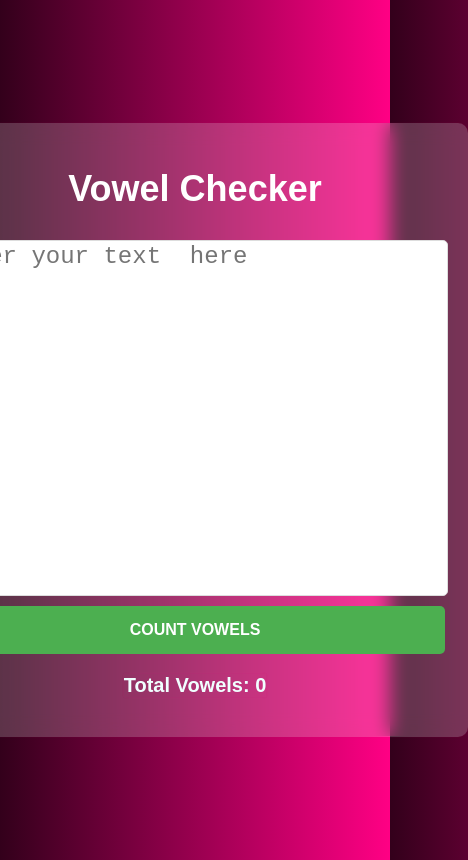
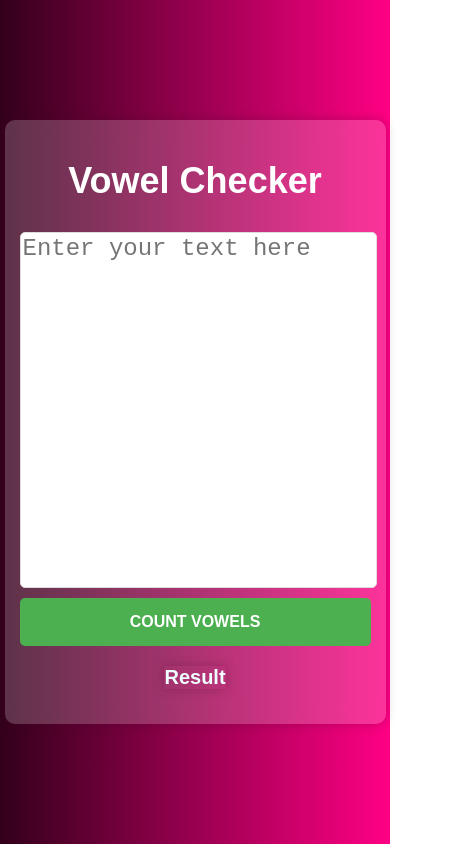
Before and after one commit to ilmaSiddiqui/Vowel-Checker-Application, a plain HTML site: page index.html in a window 390 px wide. Both pictures are taken after a click on the button "COUNT VOWELS". Shown: the whole page, 468 px wide, since content can reach past the window. Drawn offline with Linux system fonts and the light colour scheme.

Commit message:
added the comments and improvised the code

```diff
--- a/index.html
+++ b/index.html
@@ -7,10 +7,14 @@
     <link rel="stylesheet" href="style.css" />
   </head>
   <body>
+    <!-- Main container -->
     <div class="container">
       <h1>Vowel Checker</h1>
-      <textarea id="inputText" placeholder="Enter your text  here"></textarea>
-      <button  onclick="checkVowels()">Count Vowels</button>
+      <!-- Textarea for input -->
+      <textarea id="inputText" placeholder="Enter your text here"></textarea>
+      <!-- Button to count vowels -->
+      <button onclick="checkVowels()">Count Vowels</button>
+      <!-- Result will be displayed here -->
       <p id="result">Result</p>
     </div>
     <script src="script.js"></script>
--- a/script.js
+++ b/script.js
@@ -1,18 +1,32 @@
 function checkVowels() {
+    // Get text from the textarea
     let text = document.getElementById("inputText").value;
-    let vowelCount = 0
+
+    // Validate if text is entered
+    if (!text.trim()) {
+        alert("Please enter some text!");
+        return;
+    }
+
+    // Initialize vowel count
+    let vowelCount = 0;
+    // Convert text to lowercase for uniform checking
     text = text.toLowerCase();
-    for (let i = 0; i < text.length; i++) {
-        let char = text.charAt(i)
+
+    // Loop through each character in the text
+    for (let char of text) {
         if (isVowel(char)) {
             vowelCount++;
         }
     }
+
+    // Display the result
     const result = document.getElementById("result");
-    result.textContent = "Total Vowels: " + vowelCount
+    result.textContent = "Total Vowels: " + vowelCount;
 }
 
+// Function to check if a character is a vowel
 function isVowel(char) {
-    const vowels = ["a", "e", "i", "o", "u"]
-    return vowels.includes(char)
+    const vowels = new Set(["a", "e", "i", "o", "u"]);
+    return vowels.has(char);
 }
--- a/style.css
+++ b/style.css
@@ -1,61 +1,72 @@
+/* Basic reset for body */
 body {
     font-family: sans-serif;
     display: flex;
     justify-content: center;
     align-items: center;
     height: 100vh;
-  background: linear-gradient(to right, #33001b, #ff0084);
+    margin: 0; /* Reset margin */
+    background: linear-gradient(to right, #33001b, #ff0084); /* Gradient background */
   }
+
+  /* Container with styling */
   .container {
-  background-color: rgba(255, 255, 255, 0.2);
-  backdrop-filter: blur(10px);
-  box-shadow: 0px, 0px, 10px, rgba(0, 0, 0, 0.2);
-  border-radius: 10px;
+    background-color: rgba(255, 255, 255, 0.2); /* Semi-transparent background */
+    backdrop-filter: blur(10px); /* Blurring effect for background */
+    box-shadow: 0px 0px 10px rgba(0, 0, 0, 0.2); /* Box shadow */
+    border-radius: 10px; /* Rounded corners */
     padding: 20px;
     display: flex;
     flex-direction: column;
     align-items: center;
-  animation: neonGlow 1s infinite alternate;
+    animation: neonGlow 1s infinite alternate; /* Glowing animation */
   }
 
+  /* Glowing effect for container */
   @keyframes neonGlow {
     from {
-    box-shadow: 0px, 0px, 10px rgba(0, 0, 0, 0.2);
+      box-shadow: 0px 0px 10px rgba(0, 0, 0, 0.2);
     }
     to {
       box-shadow: 0px 0px 20px #e61380, 0px 0px 30px #ce1c78, 0px 0px 40px #ff0084;
     }
   }
 
+  /* Styling for the header */
   h1 {
     color: #ffffff;
     font-size: 36px;
     margin-bottom: 20px;
   }
+
+  /* Styling for the textarea */
   textarea {
     width: 500px;
     height: 350px;
     margin: 10px auto;
     display: block;
     font-size: 24px;
-  color: rgba(0, 0, 0);
+    color: #333;
     border: 1px solid #dddddd;
     border-radius: 5px;
-  resize: none;
-  animation: slideIn 1s ease;
+    resize: none; /* Disable resizing */
+    animation: slideIn 1s ease; /* Slide-in effect */
   }
+
+  /* Slide-in effect for textarea */
   @keyframes slideIn {
     from {
       opacity: 0;
-    transform: translatey(-20px);
+      transform: translateY(-20px);
     }
     to {
       opacity: 1;
-    transform: translatey(0);
+      transform: translateY(0);
     }
   }
 
-button{
+  /* Button styling */
+  button {
     padding: 15px 30px;
     background-color: #4caf50;
     width: 500px;
@@ -68,14 +79,28 @@ button{
     cursor: pointer;
     transition: background-color 0.3s ease;
   }
-button:hover{
+
+  /* Hover effect for the button */
+  button:hover {
     background-color: #33022b;
   }
-#result{
+
+  /* Result text styling */
+  #result {
     font-size: 20px;
     margin-top: 20px;
     color: azure;
     font-weight: bold;
-  animation: neonGlow 1s infinite alternate;
+    animation: neonGlow 1s infinite alternate; /* Glowing animation */
+  }
 
+  /* Responsive styling for smaller screens */
+  @media (max-width: 600px) {
+    .container {
+      padding: 15px;
+      width: 90%;
     }
+    textarea, button {
+      width: 100%;
+    }
+  }
```
Lines whose indentation alone changed are shown as unchanged.
